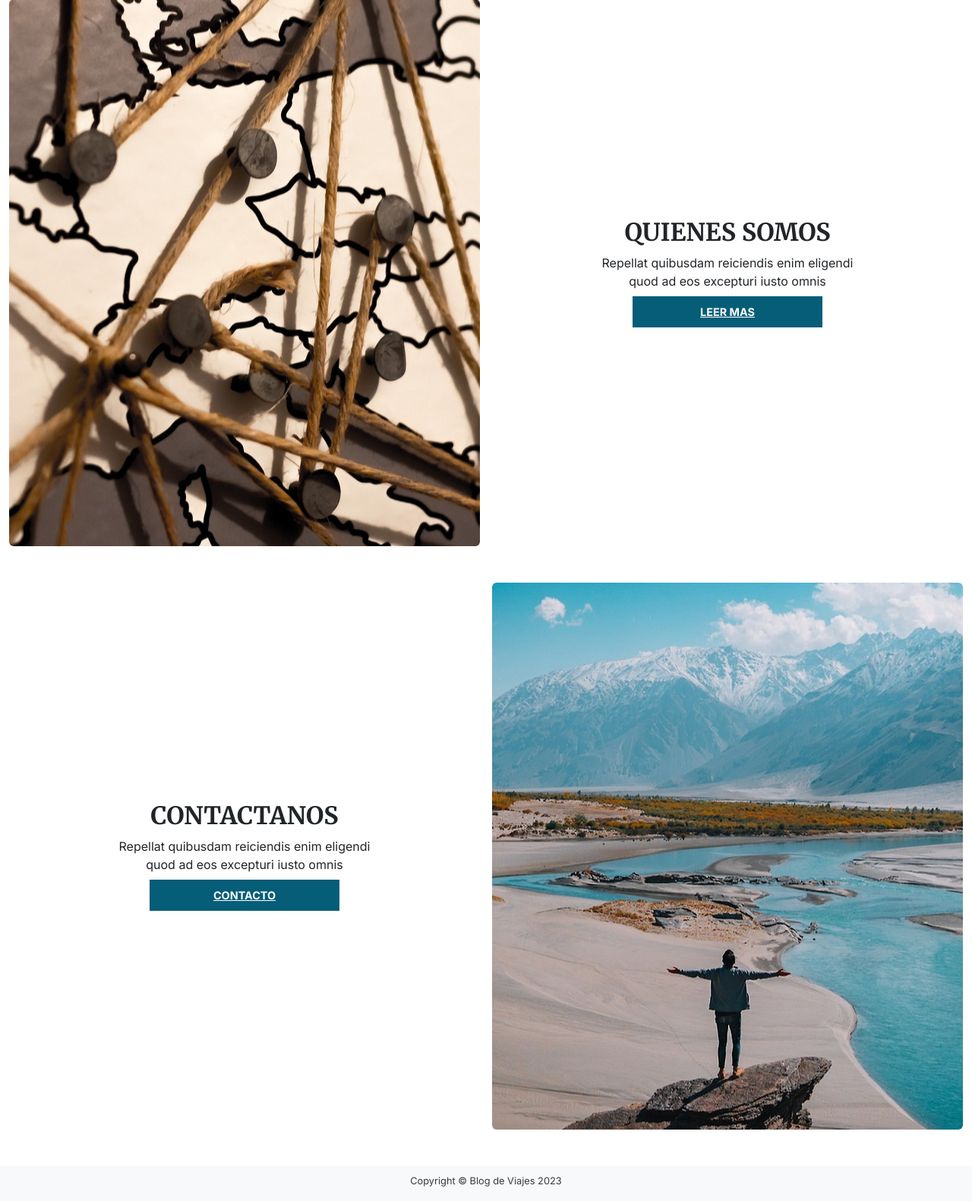
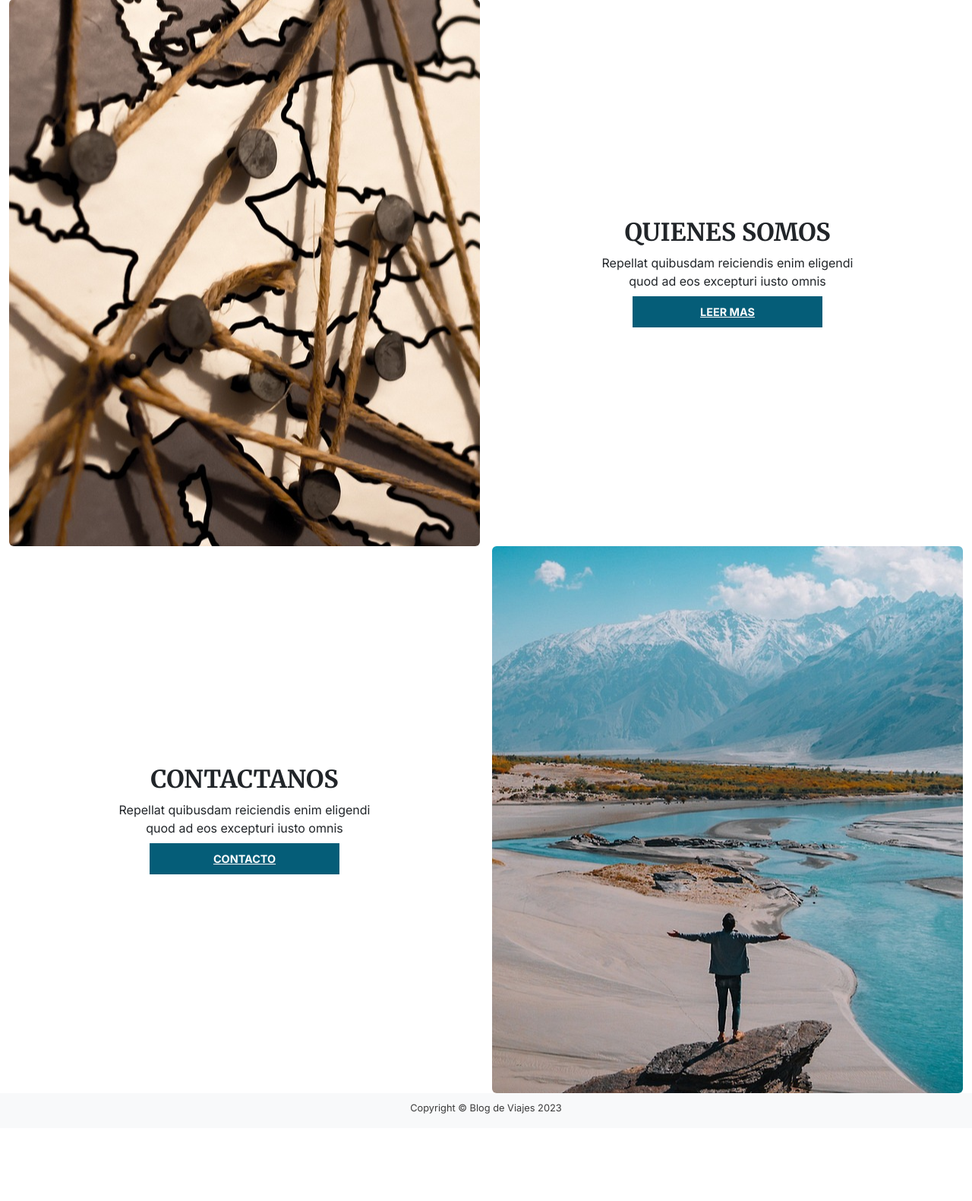
Before and after one commit to CarlosLazovich/GRUPO4_ProyectoFinal, a Django app: template src/templates/index.html in a window 1280 px wide. Shown: the part 955-2536 px from the top of the page at 76% size. After the commit the page ends 2421 px from the top, so only its background shows below. Run offline with Django 3.2, Linux system fonts and the light colour scheme; the template is opened without the code that fills it, so the values that code supplies are empty.

Commit message:
modificacion en el template index

```diff
--- a/src/templates/index.html
+++ b/src/templates/index.html
@@ -39,7 +39,7 @@
   </div>
 </div>
 
-<div class="my-5 d-md-flex flex-md-row gap-3">
+<div class="mt-5 d-md-flex flex-md-row gap-3">
   <div class="rounded" id="quienes-somos" style="flex: 1"></div>
   <div class="my-3 d-flex flex-column justify-content-center align-items-center text-center gap-2" style="flex: 1;">
     <h2 class="m-0">Quienes Somos</h2>
@@ -48,7 +48,7 @@
   </div>
 </div>
 
-<div class="my-5 d-md-flex flex-md-row-reverse gap-3">
+<div class="d-md-flex flex-md-row-reverse gap-3">
   <div class="rounded" id="contacto" style="flex: 1"></div>
   <div class="my-3 d-flex flex-column justify-content-center align-items-center text-center gap-2" style="flex: 1;">
     <h2 class="m-0">Contactanos</h2>
```
